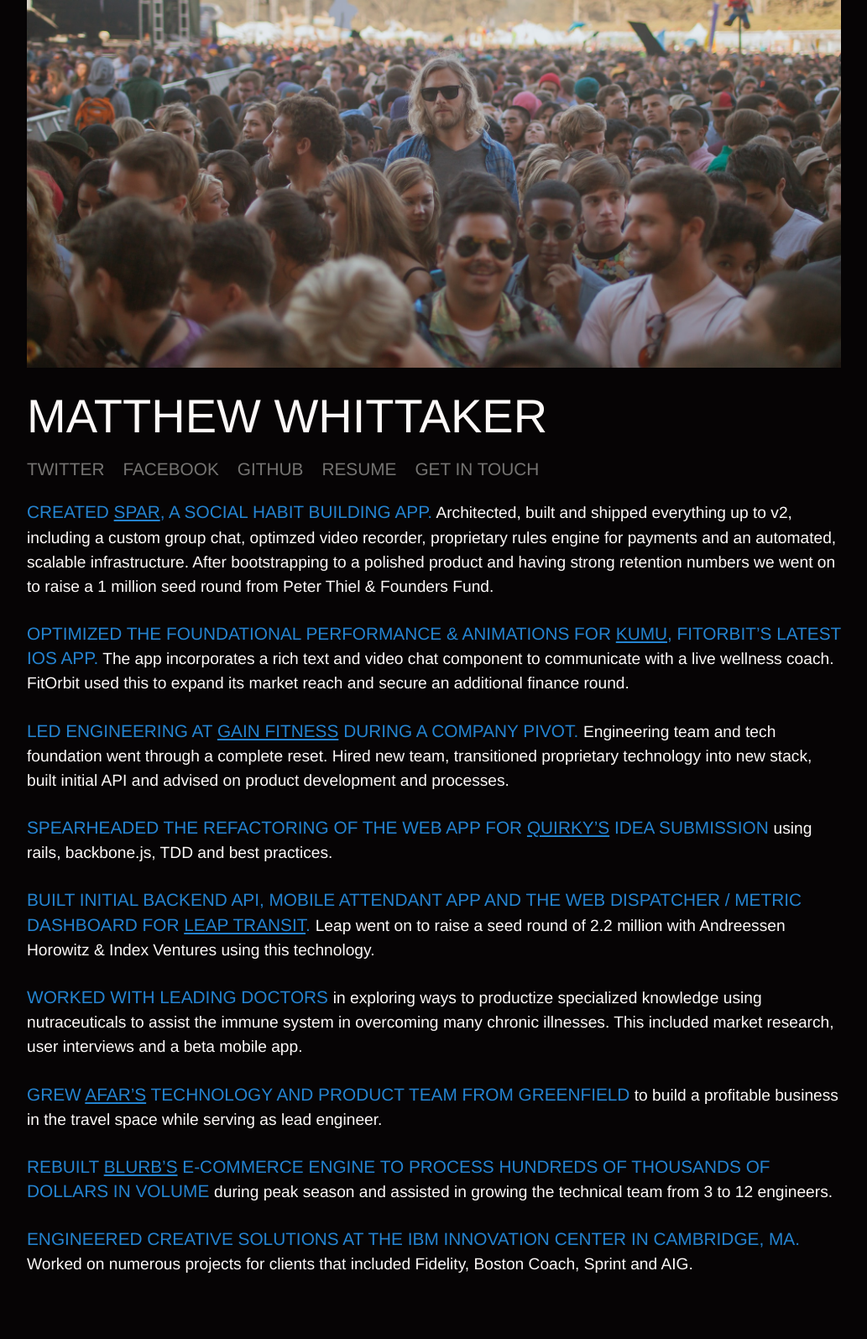
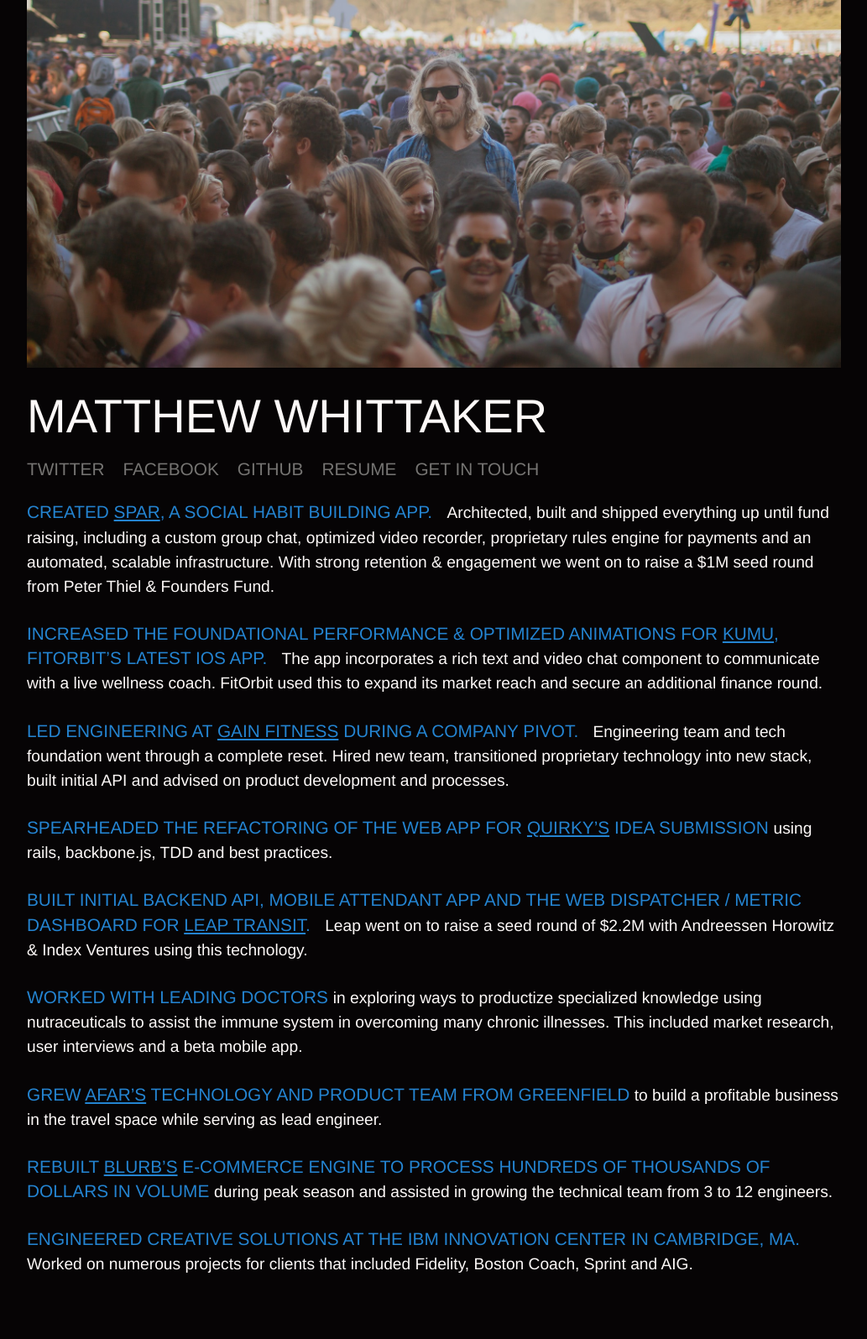
Before and after one commit to mwhitt/mwhittaker.com, a Jekyll site: the page built from index.html, in a window 1280 px wide. Shown: the whole page at 84% size, without its empty margins (123-1156 px from the left). Built offline with Jekyll 4.4.1, drawn with Linux system fonts in a browser that asks for light colours.

Commit message:
Update gems and fix typo

```diff
--- a/index.html
+++ b/index.html
@@ -28,19 +28,19 @@
 
 <div class="row">
   <div class="large-12 columns experience">
-    <h3>Created <a href="https://getspar.com/" target="_blank">Spar</a>, a social habit building app.<small> Architected, built and shipped everything up to v2, including a custom group chat, optimzed video recorder, proprietary rules engine for payments and an automated, scalable infrastructure. After bootstrapping to a polished product and having strong retention numbers we went on to raise a 1 million seed round from Peter Thiel &amp; Founders Fund.</small></h3>
+    <h3>Created <a href="https://getspar.com/" target="_blank">Spar</a>, a social habit building app. &nbsp; <small>Architected, built and shipped everything up until fund raising, including a custom group chat, optimized video recorder, proprietary rules engine for payments and an automated, scalable infrastructure. With strong retention &amp; engagement we went on to raise a $1M seed round from Peter Thiel &amp; Founders Fund.</small></h3>
   </div>
 </div>
 
 <div class="row">
   <div class="large-12 columns experience">
-    <h3>Optimized the foundational performance &amp; animations for <a href="https://angel.co/kumu-wellness" target="_blank">Kumu</a>, FitOrbit&rsquo;s latest iOS app.<small> The app incorporates a rich text and video chat component to communicate with a live wellness coach. FitOrbit used this to expand its market reach and secure an additional finance round.</small></h3>
+    <h3>Increased the foundational performance &amp; optimized animations for <a href="https://angel.co/kumu-wellness" target="_blank">Kumu</a>, FitOrbit&rsquo;s latest iOS app. &nbsp; <small>The app incorporates a rich text and video chat component to communicate with a live wellness coach. FitOrbit used this to expand its market reach and secure an additional finance round.</small></h3>
   </div>
 </div>
 
 <div class="row">
   <div class="large-12 columns experience">
-    <h3>Led engineering at <a href="https://gainfitness.com/" target="_blank">GAIN Fitness</a> during a company pivot. <small>Engineering team and tech foundation went through a complete reset. Hired new team, transitioned proprietary technology into new stack, built initial API and advised on product development and processes.</small></h3>
+    <h3>Led engineering at <a href="https://gainfitness.com/" target="_blank">GAIN Fitness</a> during a company pivot. &nbsp; <small>Engineering team and tech foundation went through a complete reset. Hired new team, transitioned proprietary technology into new stack, built initial API and advised on product development and processes.</small></h3>
   </div>
 </div>
 
@@ -52,7 +52,7 @@
 
 <div class="row">
   <div class="large-12 columns experience">
-    <h3>Built initial backend API, mobile attendant app and the web dispatcher / metric dashboard for <a href="https://techcrunch.com/2015/03/17/leap-buses/" target="_blank">Leap Transit</a>. <small>Leap went on to raise a seed round of 2.2 million with Andreessen Horowitz &amp; Index Ventures using this technology.</small></h3>
+    <h3>Built initial backend API, mobile attendant app and the web dispatcher / metric dashboard for <a href="https://techcrunch.com/2015/03/17/leap-buses/" target="_blank">Leap Transit</a>. &nbsp; <small>Leap went on to raise a seed round of $2.2M with Andreessen Horowitz &amp; Index Ventures using this technology.</small></h3>
   </div>
 </div>
 
@@ -76,7 +76,7 @@
 
 <div class="row">
   <div class="large-12 columns experience">
-    <h3>Engineered creative solutions at the IBM Innovation Center in Cambridge, MA.<small> Worked on numerous projects for clients that included Fidelity, Boston Coach, Sprint and AIG.</small></h3>
+    <h3>Engineered creative solutions at the IBM Innovation Center in Cambridge, MA. &nbsp; <small>Worked on numerous projects for clients that included Fidelity, Boston Coach, Sprint and AIG.</small></h3>
   </div>
 </div>
 
```
Also changed, not shown: Gemfile.lock, 1 other file.
